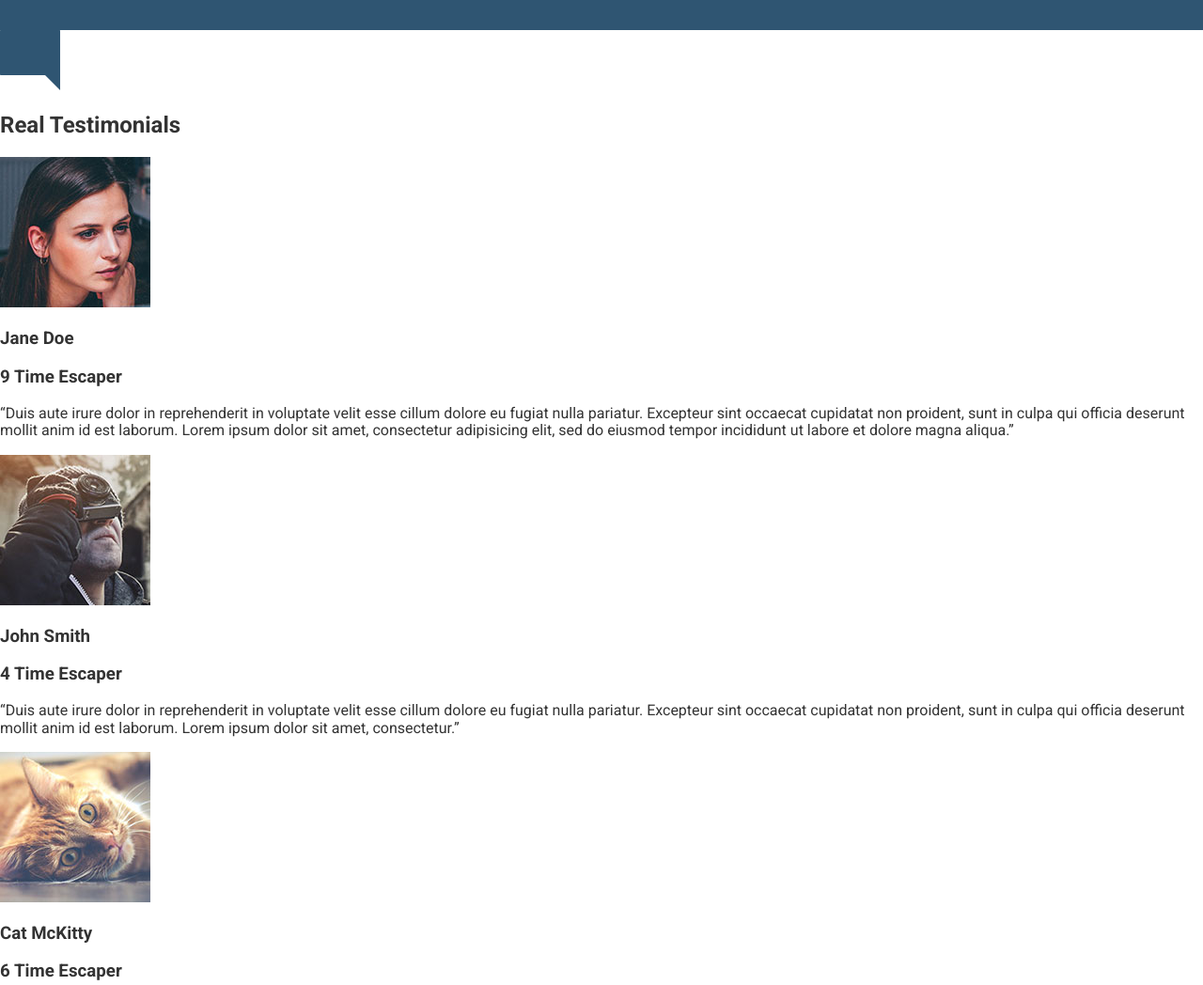
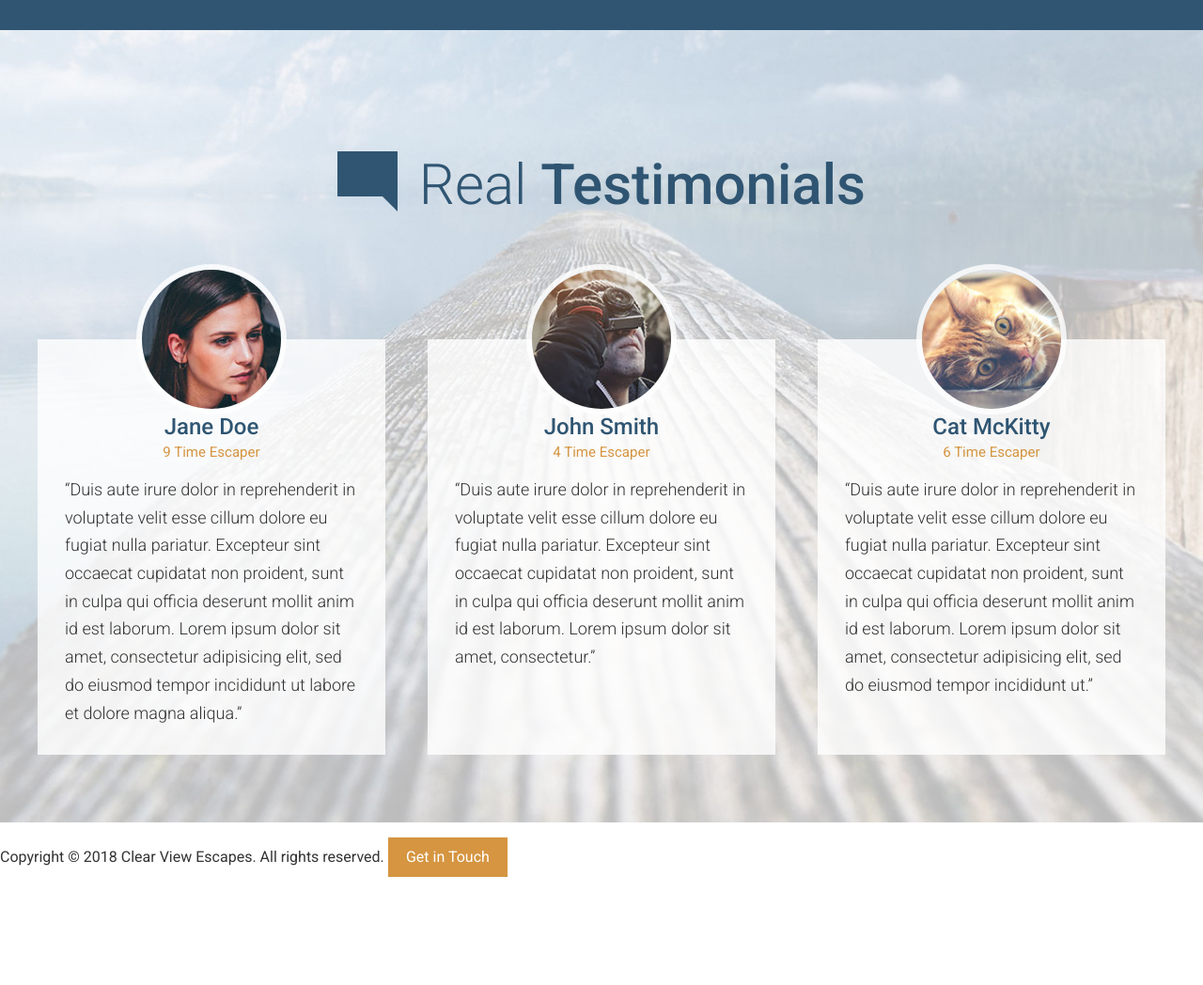
Before and after one commit to olenaborysenko/travel-site, a website: page app/index.html in a window 1280 px wide. Shown: the part 3000-4048 px from the top of the page at 94% size. After the commit the page ends 3949 px from the top, so only its background shows below. Drawn offline with Linux system fonts and the light colour scheme.

Commit message:
Completed testimonials

```diff
--- a/app/assets/css/base/_mixins.css
+++ b/app/assets/css/base/_mixins.css
@@ -11,7 +11,7 @@
 }
 
 @define-mixin atLarge {
-	@media (min-width: 1200px) {
+	@media (min-width: 1010px) {
 		@mixin-content;
 	}
 }
--- a/app/assets/css/modules/_page-section.css
+++ b/app/assets/css/modules/_page-section.css
@@ -9,4 +9,21 @@
 		background-color: $mainBlue;
 		color: #FFF;
 	}
+
+	&--testimonials {
+		background-color: #E0E6EF;
+
+		@mixin atLarge {
+			background: url("/assets/img/testimonials-bg.jpg") top center no-repeat;
+			background-size: cover;
+		}
+	}
+
+	&--no-b-padding-until-large {
+		padding-bottom: 0;
+
+		@mixin atLarge {
+			padding-bottom: 4.5rem;
+		}
+	}
 }
--- a/app/assets/css/modules/_row.css
+++ b/app/assets/css/modules/_row.css
@@ -1,5 +1,16 @@
 .row {
 	@mixin clearfix;
+
+	&--equal-height-at-large {
+		@mixin atLarge {
+			display: flex;
+		}
+
+		& > div {
+			float: none;
+			display: flex;
+		}
+	}
 
 	&--gutters {
 		margin-right: -65px;
@@ -7,6 +18,10 @@
 
 	&--gutters-large {
 		margin-right: -100px;
+	}
+
+	&--gutters-small {
+		margin-right: -45px;
 	}
 
 	&--gutters > div {
@@ -17,8 +32,20 @@
 		padding-right: 100px;
 	}
 
+	&--gutters-small > div {
+		padding-right: 45px;
+	}
+
 	&__b-margin-until-medium {
 		margin-bottom: 2rem;
+
+		@mixin atMedium {
+			margin-bottom: 0;
+		}
+	}
+
+	&--t-padding {
+		padding-top: 80px;
 	}
 
 	@mixin atMedium {
@@ -44,9 +71,12 @@
 		&__medium-8--smaller {
 			width: 63%;
 		}
+	}
 
-		&__b-margin-until-medium {
-			margin-bottom: 0;
+	@mixin atLarge {
+		&__large-4 {
+			float: left;
+			width: 33.33%;
 		}
 	}
 
--- a/app/assets/css/modules/_section-title.css
+++ b/app/assets/css/modules/_section-title.css
@@ -11,6 +11,10 @@
 		font-weight: 500;
 	}
 
+	&--blue {
+		color: $mainBlue;
+	}
+
 	&__icon {
 		display: block;
 		margin-left: auto;
@@ -18,6 +22,8 @@
 		margin-bottom: .6rem;
 
 		@mixin atSmall {
+			position: relative;
+			top: 8px;
 			margin-left: 0;
 			margin-right: .5rem;
 			margin-bottom: 0;
--- /dev/null
+++ b/app/assets/css/modules/_testimonial.css
@@ -0,0 +1,45 @@
+.testimonial {
+	background-color: rgba(255,255,255, .8);
+	padding: 0 18px 1px;
+	margin-bottom: 98px;
+
+	&--last {
+		margin-bottom: 0;
+
+		@mixin atLarge {
+			margin-bottom: 98px;
+		}
+	};
+
+	@mixin atLarge {
+		padding: 0 1.8125rem 1px;
+		margin-bottom: 0;
+	}
+
+	&__photo {
+		border-radius: 80px;
+		overflow: hidden;
+		width: 160px;
+		height: 160px;
+		margin: 0 auto -80px;
+		position: relative;
+		top: -80px;
+		border: 6px solid rgba(255,255,255, .8);
+	}
+
+	&__title {
+		color: $mainBlue;
+		text-align: center;
+		font-size: 1.5rem;
+		font-weight: 500;
+		margin: 0;
+	}
+
+	&__subtitle {
+		color: $mainOrange;
+		text-align: center;
+		font-weight: 400;
+		font-size: .94rem;
+		margin: .25rem 0 1rem;
+	}
+}
--- a/app/assets/css/modules/_wrapper.css
+++ b/app/assets/css/modules/_wrapper.css
@@ -18,6 +18,16 @@
 		}
 	}
 
+	&--no-padding-until-large {
+		padding-left: 0;
+		padding-right: 0;
+
+		@mixin atLarge {
+			padding-left: 18px;
+			padding-right: 18px;
+		}
+	}
+
 	.wrapper {
 		padding-left: 0;
 		padding-right: 0;
--- a/app/assets/css/style.css
+++ b/app/assets/css/style.css
@@ -11,3 +11,4 @@
 @import "modules/_btn";
 @import "modules/_section-title";
 @import "modules/_feature-item";
+@import "modules/_testimonial";
--- a/app/index.html
+++ b/app/index.html
@@ -107,24 +107,47 @@
 		</div>
 	</div>
 
-	<div id="testimonials">
-		<img src="assets/img/icons/comment.svg">
-		<h2>Real Testimonials</h2>
+	<div id="testimonials" class="page-section page-section--no-b-padding-until-large page-section--testimonials">
+		<div class="wrapper wrapper--no-padding-until-large">
 
-		<img src="assets/img/testimonial-jane.jpg">
-		<h3>Jane Doe</h3>
-		<h3>9 Time Escaper</h3>
-		<p>&ldquo;Duis aute irure dolor in reprehenderit in voluptate velit esse cillum dolore eu fugiat nulla pariatur. Excepteur sint occaecat cupidatat non proident, sunt in culpa qui officia deserunt mollit anim id est laborum. Lorem ipsum dolor sit amet, consectetur adipisicing elit, sed do eiusmod tempor incididunt ut labore et dolore magna aliqua.&rdquo;</p>
+			<h2 class="section-title section-title--blue">
+				<img class="section-title__icon" src="assets/img/icons/comment.svg">
+				Real <strong>Testimonials</strong>
+			</h2>
 
-		<img src="assets/img/testimonial-john.jpg">
-		<h3>John Smith</h3>
-		<h3>4 Time Escaper</h3>
-		<p>&ldquo;Duis aute irure dolor in reprehenderit in voluptate velit esse cillum dolore eu fugiat nulla pariatur. Excepteur sint occaecat cupidatat non proident, sunt in culpa qui officia deserunt mollit anim id est laborum. Lorem ipsum dolor sit amet, consectetur.&rdquo;</p>
-
-		<img src="assets/img/testimonial-cat.jpg">
-		<h3>Cat McKitty</h3>
-		<h3>6 Time Escaper</h3>
-		<p>&ldquo;Duis aute irure dolor in reprehenderit in voluptate velit esse cillum dolore eu fugiat nulla pariatur. Excepteur sint occaecat cupidatat non proident, sunt in culpa qui officia deserunt mollit anim id est laborum. Lorem ipsum dolor sit amet, consectetur adipisicing elit, sed do eiusmod tempor incididunt ut.&rdquo;</p>
+			<div class="row row--gutters-small row--equal-height-at-large row--t-padding generic-content-container">
+				<div class="row__large-4">
+					<div class="testimonial">
+						<div class="testimonial__photo">
+							<img sizes="160px" srcset="assets/img/testimonial-jane.jpg 160w, assets/img/testimonial-jane-hd.jpg 320w" alt="Jane Doe">
+						</div>
+						<h3 class="testimonial__title">Jane Doe</h3>
+						<h4 class="testimonial__subtitle">9 Time Escaper</h4>
+						<p>&ldquo;Duis aute irure dolor in reprehenderit in voluptate velit esse cillum dolore eu fugiat nulla pariatur. Excepteur sint occaecat cupidatat non proident, sunt in culpa qui officia deserunt mollit anim id est laborum. Lorem ipsum dolor sit amet, consectetur adipisicing elit, sed do eiusmod tempor incididunt ut labore et dolore magna aliqua.&rdquo;</p>
+					</div>
+				</div>
+				<div class="row__large-4">
+					<div class="testimonial">
+						<div class="testimonial__photo">
+							<img sizes="160px" srcset="assets/img/testimonial-john.jpg 160w, assets/img/testimonial-john-hd.jpg 320w" alt="John Smith">
+						</div>
+						<h3 class="testimonial__title">John Smith</h3>
+						<h4 class="testimonial__subtitle">4 Time Escaper</h4>
+						<p>&ldquo;Duis aute irure dolor in reprehenderit in voluptate velit esse cillum dolore eu fugiat nulla pariatur. Excepteur sint occaecat cupidatat non proident, sunt in culpa qui officia deserunt mollit anim id est laborum. Lorem ipsum dolor sit amet, consectetur.&rdquo;</p>
+					</div>
+				</div>
+				<div class="row__large-4">
+					<div class="testimonial testimonial--last">
+						<div class="testimonial__photo">
+							<img sizes="160px" srcset="assets/img/testimonial-cat.jpg 160w, assets/img/testimonial-cat-hd.jpg 320w" alt="Cat McKitty">
+						</div>
+						<h3 class="testimonial__title">Cat McKitty</h3>
+						<h4 class="testimonial__subtitle">6 Time Escaper</h4>
+						<p>&ldquo;Duis aute irure dolor in reprehenderit in voluptate velit esse cillum dolore eu fugiat nulla pariatur. Excepteur sint occaecat cupidatat non proident, sunt in culpa qui officia deserunt mollit anim id est laborum. Lorem ipsum dolor sit amet, consectetur adipisicing elit, sed do eiusmod tempor incididunt ut.&rdquo;</p>
+					</div>
+				</div>
+			</div>
+		</div>
 	</div>
 
 	<footer>
--- a/app/temp/css/style.css
+++ b/app/temp/css/style.css
@@ -493,6 +493,19 @@ a {
 	}
 	}
 
+.wrapper--no-padding-until-large {
+		padding-left: 0;
+		padding-right: 0;
+	}
+
+@media (min-width: 1010px) {
+
+.wrapper--no-padding-until-large {
+			padding-left: 18px;
+			padding-right: 18px
+	}
+	}
+
 .wrapper .wrapper {
 		padding-left: 0;
 		padding-right: 0;
@@ -514,11 +527,50 @@ a {
 		color: #FFF;
 	}
 
+.page-section--testimonials {
+		background-color: #E0E6EF;
+	}
+
+@media (min-width: 1010px) {
+
+.page-section--testimonials {
+			background: url("/assets/img/testimonials-bg.jpg") top center no-repeat;
+			background-size: cover
+	}
+	}
+
+.page-section--no-b-padding-until-large {
+		padding-bottom: 0;
+	}
+
+@media (min-width: 1010px) {
+
+.page-section--no-b-padding-until-large {
+			padding-bottom: 4.5rem
+	}
+	}
+
 .row::after {
 		content: "";
 		clear: both;
 		display: table;
 	}
+
+@media (min-width: 1010px) {
+
+.row--equal-height-at-large {
+			display: -webkit-box;
+			display: -ms-flexbox;
+			display: flex
+	}
+	}
+
+.row--equal-height-at-large > div {
+			float: none;
+			display: -webkit-box;
+			display: -ms-flexbox;
+			display: flex;
+		}
 
 .row--gutters {
 		margin-right: -65px;
@@ -526,6 +578,10 @@ a {
 
 .row--gutters-large {
 		margin-right: -100px;
+	}
+
+.row--gutters-small {
+		margin-right: -45px;
 	}
 
 .row--gutters > div {
@@ -536,8 +592,23 @@ a {
 		padding-right: 100px;
 	}
 
+.row--gutters-small > div {
+		padding-right: 45px;
+	}
+
 .row__b-margin-until-medium {
 		margin-bottom: 2rem;
+	}
+
+@media (min-width: 800px) {
+
+.row__b-margin-until-medium {
+			margin-bottom: 0
+	}
+	}
+
+.row--t-padding {
+		padding-top: 80px;
 	}
 
 @media (min-width: 800px) {
@@ -563,9 +634,12 @@ a {
 		.row__medium-8--smaller {
 			width: 63%;
 		}
+	}
 
-		.row__b-margin-until-medium {
-			margin-bottom: 0;
+@media (min-width: 1010px) {
+		.row__large-4 {
+			float: left;
+			width: 33.33%;
 		}
 	}
 
@@ -753,6 +827,10 @@ a {
 		font-weight: 500;
 	}
 
+.section-title--blue {
+		color: #2F5572;
+	}
+
 .section-title__icon {
 		display: block;
 		margin-left: auto;
@@ -763,6 +841,8 @@ a {
 @media (min-width: 530px) {
 
 .section-title__icon {
+			position: relative;
+			top: 8px;
 			margin-left: 0;
 			margin-right: .5rem;
 			margin-bottom: 0;
@@ -811,3 +891,55 @@ a {
 			text-align: left
 	}
 	}
+
+.testimonial {
+	background-color: rgba(255,255,255, .8);
+	padding: 0 18px 1px;
+	margin-bottom: 98px;
+}
+
+.testimonial--last {
+		margin-bottom: 0;
+	};
+
+@media (min-width: 1010px) {
+
+.testimonial--last {
+			margin-bottom: 98px
+	};
+	}
+
+@media (min-width: 1010px) {
+
+.testimonial {
+		padding: 0 1.8125rem 1px;
+		margin-bottom: 0
+}
+	}
+
+.testimonial__photo {
+		border-radius: 80px;
+		overflow: hidden;
+		width: 160px;
+		height: 160px;
+		margin: 0 auto -80px;
+		position: relative;
+		top: -80px;
+		border: 6px solid rgba(255,255,255, .8);
+	}
+
+.testimonial__title {
+		color: #2F5572;
+		text-align: center;
+		font-size: 1.5rem;
+		font-weight: 500;
+		margin: 0;
+	}
+
+.testimonial__subtitle {
+		color: #D59541;
+		text-align: center;
+		font-weight: 400;
+		font-size: .94rem;
+		margin: .25rem 0 1rem;
+	}
```
